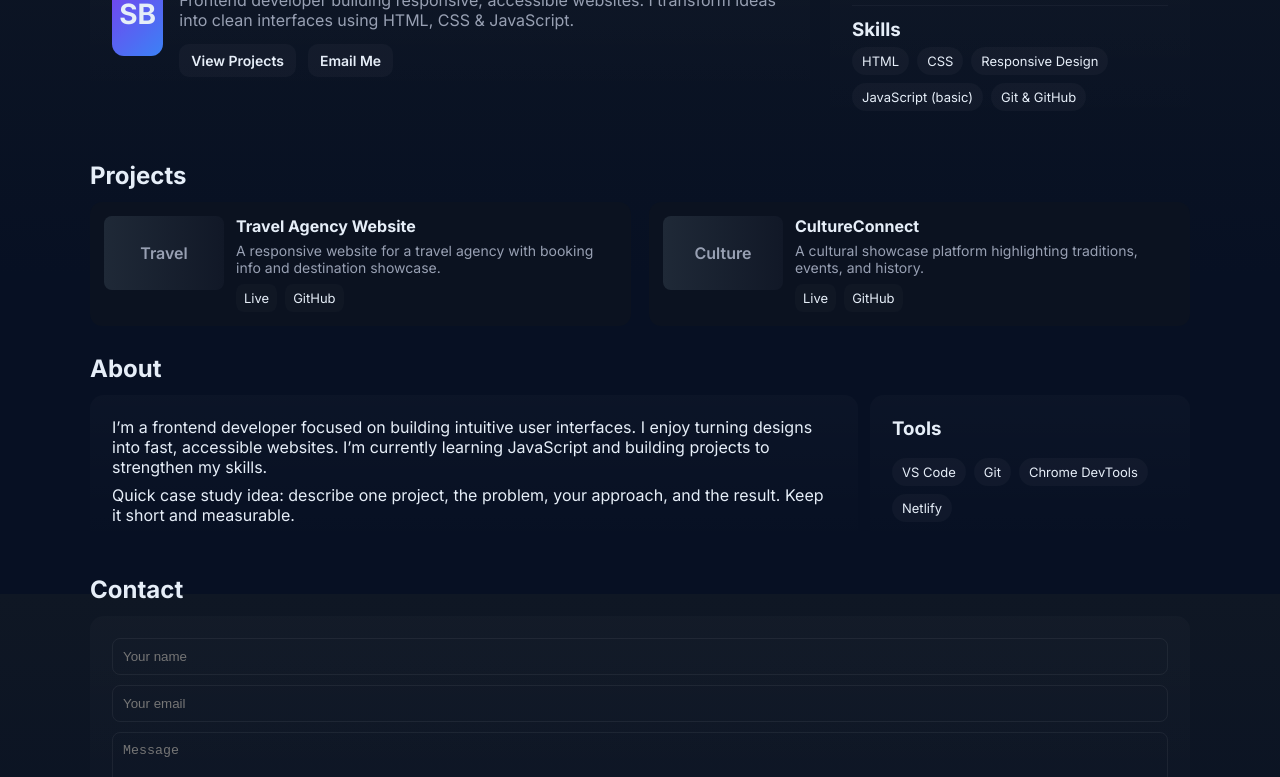
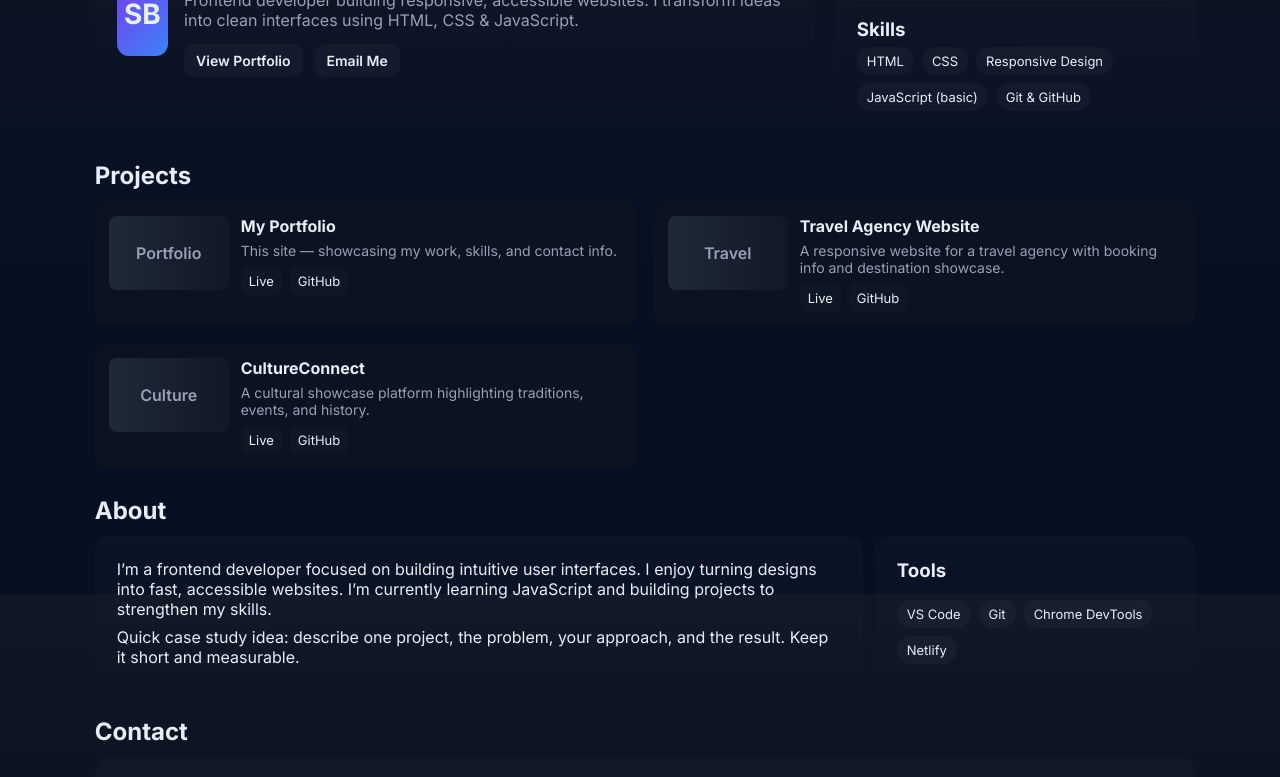
Before and after one commit to Beytechnologies/Portfolio, a plain HTML site: page index.html in a window 1280 px wide. Shown: the part 206-983 px from the top of the page. Drawn offline with Linux system fonts and the light colour scheme.

Commit message:
Update index.html

```diff
--- a/index.html
+++ b/index.html
@@ -2,7 +2,7 @@
 <html lang="en">
 <head>
   <meta charset="utf-8">
-  <meta name="viewport" content="width=device-width,initial-scale=1">
+n  <meta name="viewport" content="width=device-width,initial-scale=1">
   <title>SHUAIBU BAPPA — Portfolio</title>
   <meta name="description" content="Portfolio of SHUAIBU BAPPA — frontend developer">
   <link rel="preconnect" href="https://fonts.gstatic.com">
@@ -67,7 +67,7 @@
 
     @media(min-width:760px){
       .hero{grid-template-columns:1fr 360px}
-      .projects{grid-template-columns:repeat(2,1fr)}
+      .projects{grid-template-columns:repeat(2,1ffr)}
       .about{grid-template-columns:1fr 320px}
     }
     @media(min-width:1100px){
@@ -93,10 +93,10 @@
           <div class="hero-top">
             <div class="avatar">SB</div>
             <div>
-              <h1>Hi — I'm <span style="color:var(--accent)">SHUAIBU</span></h1>
+              <h1>Hi — I'm <span style="color:var(--accent)">SHUAIBU BAPPA</span></h1>
               <p class="lead">Frontend developer building responsive, accessible websites. I transform ideas into clean interfaces using HTML, CSS & JavaScript.</p>
               <div class="cta">
-                <a class="btn" href="#projects">View Projects</a>
+                <a class="btn" href="https://beytechnologies.github.io/Portfolio/" target="_blank">View Portfolio</a>
                 <a class="btn" href="mailto:beytechnologies247@gmail.com">Email Me</a>
               </div>
             </div>
@@ -124,13 +124,25 @@
         <h2>Projects</h2>
         <div class="projects">
           <article class="card">
+            <div class="proj-thumb">Portfolio</div>
+            <div>
+              <h3>My Portfolio</h3>
+              <p>This site — showcasing my work, skills, and contact info.</p>
+              <div class="links">
+                <a class="link" href="https://beytechnologies.github.io/Portfolio/" target="_blank">Live</a>
+                <a class="link" href="https://github.com/beytechnologies/Portfolio" target="_blank">GitHub</a>
+              </div>
+            </div>
+          </article>
+
+          <article class="card">
             <div class="proj-thumb">Travel</div>
             <div>
               <h3>Travel Agency Website</h3>
               <p>A responsive website for a travel agency with booking info and destination showcase.</p>
               <div class="links">
-                <a class="link" href="#">Live</a>
-                <a class="link" href="#">GitHub</a>
+                <a class="link" href="https://beytechnologies.github.io/travel-agency/" target="_blank">Live</a>
+                <a class="link" href="https://github.com/beytechnologies/travel-agency" target="_blank">GitHub</a>
               </div>
             </div>
           </article>
@@ -141,8 +153,8 @@
               <h3>CultureConnect</h3>
               <p>A cultural showcase platform highlighting traditions, events, and history.</p>
               <div class="links">
-                <a class="link" href="#">Live</a>
-                <a class="link" href="#">GitHub</a>
+                <a class="link" href="https://beytechnologies.github.io/cultureconnect/" target="_blank">Live</a>
+                <a class="link" href="https://github.com/beytechnologies/cultureconnect" target="_blank">GitHub</a>
               </div>
             </div>
           </article>
@@ -190,23 +202,25 @@
     </main>
 
     <footer>
-      Built with ❤️ — Bey Technologies • <a href="#" style="color:var(--accent);text-decoration:none">GitHub</a>
+      Built with ❤️ — Bey Technologies • <a href="https://github.com/beytechnologies" style="color:var(--accent);text-decoration:none">GitHub</a>
     </footer>
-
   </div>
 
   <script>
     function contactHandler(e){
       e.preventDefault();
-      const name=document.getElementById('name').value.trim();
-      const email=document.getElementById('email').value.trim();
-      const msg=document.getElementById('message').value.trim();
-      const feedback=document.getElementById('feedback');
-      if(!name||!email||!msg){feedback.textContent='Please complete the form.';return}
-      const subject=encodeURIComponent('Portfolio contact from '+name);
-      const body=encodeURIComponent(msg+'\n\n— '+name+' <'+email+'>');
-      window.location.href = 'mailto:beytechnologies247@gmail.com?subject='+subject+'&body='+body;
-      feedback.textContent='Opening your email client...';
+      const name = document.getElementById('name').value.trim();
+      const email = document.getElementById('email').value.trim();
+      const msg = document.getElementById('message').value.trim();
+      const feedback = document.getElementById('feedback');
+      if (!name || !email || !msg) {
+        feedback.textContent = 'Please complete the form.';
+        return;
+      }
+      const subject = encodeURIComponent('Portfolio contact from ' + name);
+      const body = encodeURIComponent(msg + '\\n\\n— ' + name + ' <' + email + '>');
+      window.location.href = 'mailto:beytechnologies247@gmail.com?subject=' + subject + '&body=' + body;
+      feedback.textContent = 'Opening your email client...';
     }
   </script>
 </body>
```
